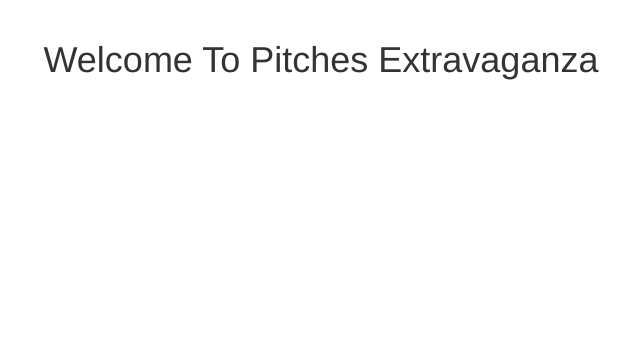
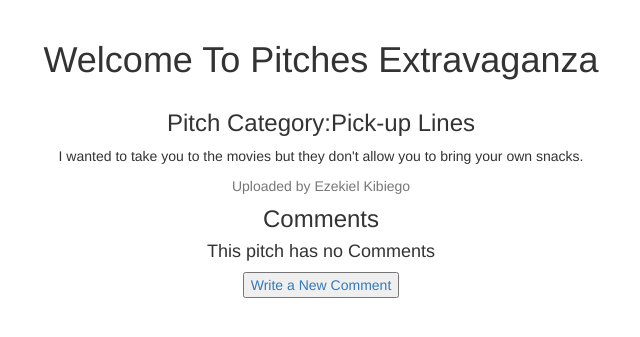
Before and after one commit to ezekielkibiego/Pitches, a Flask app: page / in a window 1280 px wide. Shown: the part 52-389 px from the top of the page, without its empty margins (319-959 px from the left). Run offline with Flask 2, Linux system fonts and the light colour scheme; data that the repository does not hold is empty; some libraries are stand-ins or nearby versions.

Commit message:
added default pitch

```diff
--- a/app/main/forms.py
+++ b/app/main/forms.py
@@ -1,13 +1,30 @@
 from wtforms import StringField,TextAreaField, SubmitField, SelectField
-from wtforms.validators import Required
+from wtforms.validators import Required, Email, Length
 from flask_wtf import FlaskForm
 
 class UpdateProfile(FlaskForm):
     bio = TextAreaField('Tell Us About Yourself...',validators = [Required()])
     submit = SubmitField('Submit')
 
+class UpdateProfileForm(FlaskForm):
+    name = StringField('Name', validators=[Required(), Length(1, 64)])
+    username = StringField('Username', validators=[Required(), Length(1, 64)])
+    email = StringField('Email', validators=[Required(), Length(1, 64), Email()])
+    bio = TextAreaField('About...', validators=[Required(), Length(1, 100)])
+    submit = SubmitField('Submit')
+
+
 class PostForm(FlaskForm):
     post_title = StringField('Pitch title', validators=[Required()])
-    # pitch_category = SelectField('Pitch category',choices=[('Select a category','Select a category'),('Pickup lines', 'Pickup lines'),('Interview','Interview'),('Product','Product'),('Promotions','Promotions')], validators=[Required()])
+    pitch_category = SelectField('Pitch category',choices=[('Select a category','Select a category'),('Pickup lines', 'Pickup lines'),('Interview','Interview'),('Product','Product'),('Promotions','Promotions')], validators=[Required()])
     comment = StringField('What is in your mind?')
     submit = SubmitField('Submit')
+
+# class CategoryForm(FlaskForm):
+#     name = StringField('Category Name', validators=[Required(), Length(1, 64)])
+#     submit = SubmitField('Submit')
+
+
+class CommentForm(FlaskForm):
+    body = TextAreaField('Comment', validators=[Required()])
+    submit = SubmitField('Submit')
--- a/app/main/views.py
+++ b/app/main/views.py
@@ -1,10 +1,9 @@
-from flask import render_template,request,redirect,url_for,abort
+from flask import render_template,request,redirect,url_for,abort, flash
 from . import main
-from ..models import User,Post
+from ..models import Comment, User,Post
 from flask_login import login_required
 from .. import db,photos
-# from .forms import CommentForm, PostForm, UpdateProfile
-from .forms import UpdateProfile, PostForm
+from .forms import UpdateProfile, PostForm, CommentForm
 
 @main.route('/')
 def index():
@@ -44,3 +43,16 @@ def update_pic(uname):
         user.profile_pic_path = path
         db.session.commit()
     return redirect(url_for('main.profile',uname=uname))
+
+
+@main.route('/add_comment', methods=['GET', 'POST'])
+@login_required
+def add_comment():
+    form = CommentForm()
+    if form.validate_on_submit():
+        comment = Comment(name=form.name.data)
+        db.session.add(comment)
+        db.session.commit()
+        flash('Category added successfully.')
+        return redirect(url_for('.index'))
+    return render_template('add_category.html', form=form)
--- a/app/templates/email/welcome_user.txt
+++ b/app/templates/email/welcome_user.txt
@@ -0,0 +1,3 @@
+Hello {{user.username}}
+Welcome to Pitches Extavaganza
+We have just seen you have signed up for our application and want to welcome you to the family. Please enjoy the pitches of all your  favourite categories.
--- a/app/templates/index.html
+++ b/app/templates/index.html
@@ -10,5 +10,29 @@
 
 <div class="container-fluid text-center">
         <h1> Welcome To Pitches Extravaganza</h1>
+
+        <div class="card">
+            <div class="card-body">
+                <div class="col-md-12">
+                    <h3 class="card-title">Pitch Category:Pick-up Lines</h3>
+                    <p class="card-text">I wanted to take you to the movies but they don't allow you to bring your own snacks.</p>
+                    <p class="card-text text-muted">Uploaded by Ezekiel Kibiego</p>
+
+                </div>
+            </div>
+        </div>
+        <div class="row">
+            <h3>Comments</h3>
+            {% if comments %}
+                {{macro.displayComments(comments)}}
+            {%else%}
+                <h4>This pitch has no Comments</h4>
+                <a href="/posts/comment/new/{{posts.id}}"><button>Write a New Comment</button></a>
+
+            {% endif %}
+        </div>
+
 </div>
+
+
 {% endblock%}
--- a/app/templates/macros.html
+++ b/app/templates/macros.html
@@ -1,3 +1,7 @@
-{% macro displayPitches(pitch_list) %}
-
+{% macro displayComments(comments_list) %}
+    {% for comment in comments_list %}
+    <div class="comments">
+        {{ comment.comment }}
+    </div>
+    {% endfor %}
 {% endmacro %}
--- /dev/null
+++ b/app/templates/modals/add_category.html
@@ -0,0 +1,2 @@
+{% import "bootstrap/wtf.html" as wtf %}
+{{ wtf.quick_form(form) }}
--- a/app/templates/navbar.html
+++ b/app/templates/navbar.html
@@ -15,7 +15,7 @@
             </ul>
             <ul class="nav navbar-nav navbar-right">
               {% if current_user.is_authenticated %}
-              <li class="user"><a href="{{url_for('main.profile',uname=current_user.username)}}">Profile</a></li>
+              <li class="user"><a href="{{url_for('main.profile',uname=current_user.username)}}">{{current_user.username}}</a></li>
               <li><a href="{{url_for('auth.logout')}}">Sign out</a></li>
               {% else %}
               <li><a href="{{url_for('auth.login')}}">Sign in</a></li>
--- a/manage.py
+++ b/manage.py
@@ -24,7 +24,7 @@ def test():
 
 @manager.shell
 def make_shell_context():
-    return dict(app=app, db=db, User=User, Post=Post, Comment=Comment)
+    return dict(app=app, db=db, User=User, Post=Post, Comment=Comment, Category=Category)
 
 
 if __name__ == '__main__':
```
Also changed, not shown: app/models.py (+49 -7 lines), 1 other file.
